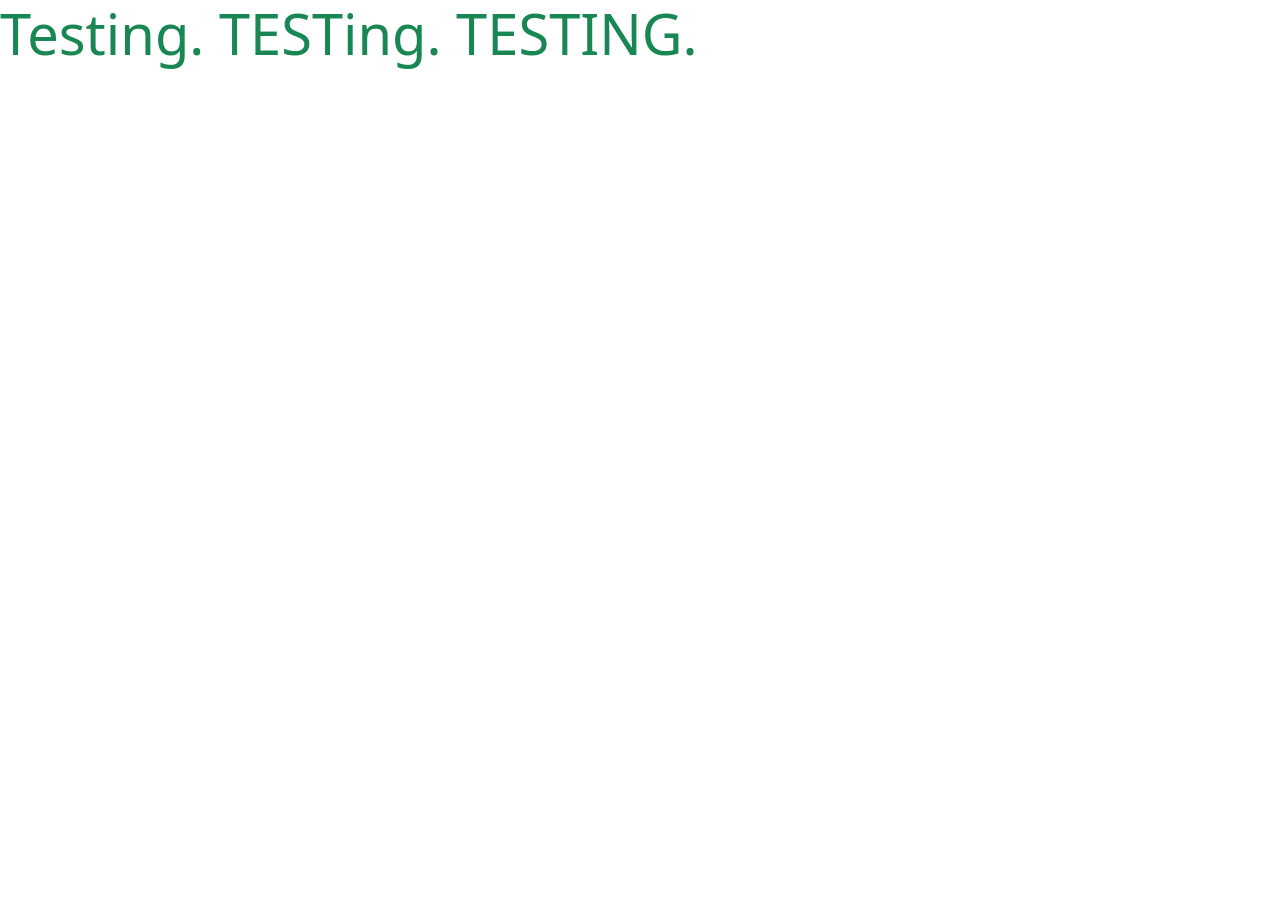
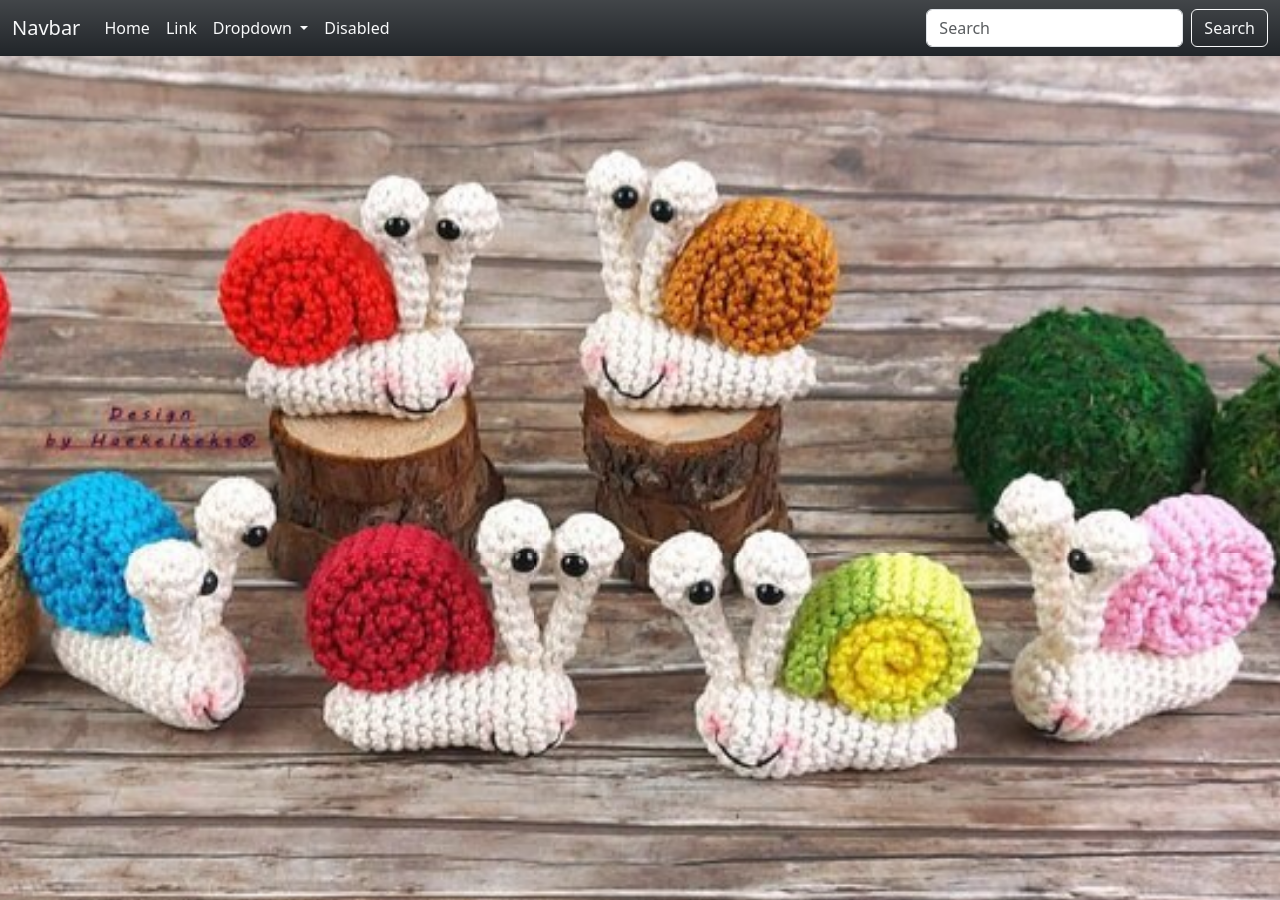
Before and after one commit to Cleg83/sew_crafty, a Django app: page / in a window 1280 px wide. Run offline with Django 5.2, Linux system fonts and the light colour scheme; some libraries are stand-ins or nearby versions.

Commit message:
Add placeholder homepage image and animation. Link up CSS

```diff
--- a/home/templates/home/index.html
+++ b/home/templates/home/index.html
@@ -2,5 +2,10 @@
 {% load static %}
 
 {% block content %}
-    <h1 class="display-4 text-success">Testing. TESTing. TESTING.</h1>
+<div class="container h-100">
+    <div class="row h-100">
+        <div class="col">
+        </div>
+    </div>
+</div>
 {% endblock %}
--- a/home/urls.py
+++ b/home/urls.py
@@ -1,4 +1,3 @@
-from django.contrib import admin
 from django.urls import path
 from . import views
 
--- a/sew_crafty/settings.py
+++ b/sew_crafty/settings.py
@@ -162,7 +162,11 @@ USE_TZ = True
 # Static files (CSS, JavaScript, Images)
 # https://docs.djangoproject.com/en/5.1/howto/static-files/
 
-STATIC_URL = 'static/'
+STATIC_URL = '/static/'
+STATICFILES_DIRS = (os.path.join(BASE_DIR, 'static'),)
+
+MEDIA_URL = '/media/'
+MEDIA_ROOT = os.path.join(BASE_DIR, 'media')
 
 # Default primary key field type
 # https://docs.djangoproject.com/en/5.1/ref/settings/#default-auto-field
--- a/sew_crafty/urls.py
+++ b/sew_crafty/urls.py
@@ -16,9 +16,11 @@ Including another URLconf
 """
 from django.contrib import admin
 from django.urls import path, include
+from django.conf import settings
+from django.conf.urls.static import static
 
 urlpatterns = [
     path('admin/', admin.site.urls),
     path('accounts/', include('allauth.urls')),
     path('', include('home.urls')),
-]
+] + static(settings.MEDIA_URL, document_root=settings.MEDIA_ROOT)
--- /dev/null
+++ b/static/css/base.css
@@ -0,0 +1,41 @@
+html {
+    height: 100%;
+}
+
+body {
+    height: calc(100vh - 56px);
+}
+
+/* Container to hold the background image */
+.background-container {
+    position: fixed;
+    top: 0;
+    left: 0;
+    width: 100%;
+    height: 100%;
+    overflow: hidden; /* Ensures no overflow from scaling */
+    z-index: -1; /* Sends the background behind other content */
+}
+
+/* Background image element */
+.background-image {
+    position: absolute;
+    top: 0;
+    left: 0;
+    width: 100%;
+    height: 100%;
+    background: url('/media/snails.jpg') no-repeat center center;
+    background-size: cover; /* Ensures the image covers the container */
+    transform: scale(1); /* Initial scale */
+    animation: scaleBackground 5s ease-in-out forwards; /* Apply scale animation */
+}
+
+/* Keyframes for scaling */
+@keyframes scaleBackground {
+    0% {
+        transform: scale(1); /* Start at original size */
+    }
+    100% {
+        transform: scale(1.1); /* Slightly expand the image */
+    }
+}
--- a/templates/base.html
+++ b/templates/base.html
@@ -15,12 +15,14 @@
 
 		{% block core_css %}
     	<link href="https://cdn.jsdelivr.net/npm/bootstrap@5.3.3/dist/css/bootstrap.min.css" rel="stylesheet" integrity="sha384-QWTKZyjpPEjISv5WaRU9OFeRpok6YctnYmDr5pNlyT2bRjXh0JMhjY6hW+ALEwIH" crossorigin="anonymous">
+			<link rel="stylesheet" href="{% static 'css/base.css' %}">
 		{% endblock %}
 
 		{% block extra_css %}
 		{% endblock %}
 
 		{% block core_js %}
+			<script src="https://kit.fontawesome.com/6cbc018174.js" crossorigin="anonymous"></script>
     	<script src="https://code.jquery.com/jquery-3.7.1.min.js" integrity="sha256-/JqT3SQfawRcv/BIHPThkBvs0OEvtFFmqPF/lYI/Cxo=" crossorigin="anonymous"></script>
     	<script src="https://cdn.jsdelivr.net/npm/@popperjs/core@2.11.8/dist/umd/popper.min.js" integrity="sha384-I7E8VVD/ismYTF4hNIPjVp/Zjvgyol6VFvRkX/vR+Vc4jQkC+hVqc2pM8ODewa9r" crossorigin="anonymous"></script>
     	<script src="https://cdn.jsdelivr.net/npm/bootstrap@5.3.3/dist/js/bootstrap.min.js" integrity="sha384-0pUGZvbkm6XF6gxjEnlmuGrJXVbNuzT9qBBavbLwCsOGabYfZo0T0to5eqruptLy" crossorigin="anonymous"></script>
@@ -33,7 +35,48 @@
 
   </head>
   <body>
-		<header class="container-fluid fixed-top"></header>
+		<header>
+			<nav class="navbar navbar-expand-lg fixed-top bg-dark bg-gradient">
+				<div class="container-fluid">
+					<a class="navbar-brand text-light" href="#">Navbar</a>
+					<button class="navbar-toggler" type="button" data-bs-toggle="collapse" data-bs-target="#navbarSupportedContent" aria-controls="navbarSupportedContent" aria-expanded="false" aria-label="Toggle navigation">
+						<span class="navbar-toggler-icon"></span>
+					</button>
+					<div class="collapse navbar-collapse" id="navbarSupportedContent">
+						<ul class="navbar-nav me-auto mb-2 mb-lg-0">
+							<li class="nav-item">
+								<a class="nav-link active text-light" aria-current="page" href="#">Home</a>
+							</li>
+							<li class="nav-item">
+								<a class="nav-link text-light" href="#">Link</a>
+							</li>
+							<li class="nav-item dropdown">
+								<a class="nav-link dropdown-toggle text-light" href="#" role="button" data-bs-toggle="dropdown" aria-expanded="false">
+									Dropdown
+								</a>
+								<ul class="dropdown-menu">
+									<li><a class="dropdown-item text-light" href="#">Action</a></li>
+									<li><a class="dropdown-item text-light" href="#">Another action</a></li>
+									<li><hr class="dropdown-divider"></li>
+									<li><a class="dropdown-item text-light" href="#">Something else here</a></li>
+								</ul>
+							</li>
+							<li class="nav-item">
+								<a class="nav-link disabled text-light" aria-disabled="true">Disabled</a>
+							</li>
+						</ul>
+						<form class="d-flex" role="search">
+							<input class="form-control me-2" type="search" placeholder="Search" aria-label="Search">
+							<button class="btn btn-outline-light" type="submit">Search</button>
+						</form>
+					</div>
+				</div>
+			</nav>
+		</header>
+
+		<div class="background-container">
+			<div class="background-image"></div>
+		</div>
 
 		{% block header %}
 		{% endblock %}
```
Also changed, not shown: media/snails.jpg (added), 3 other files.
